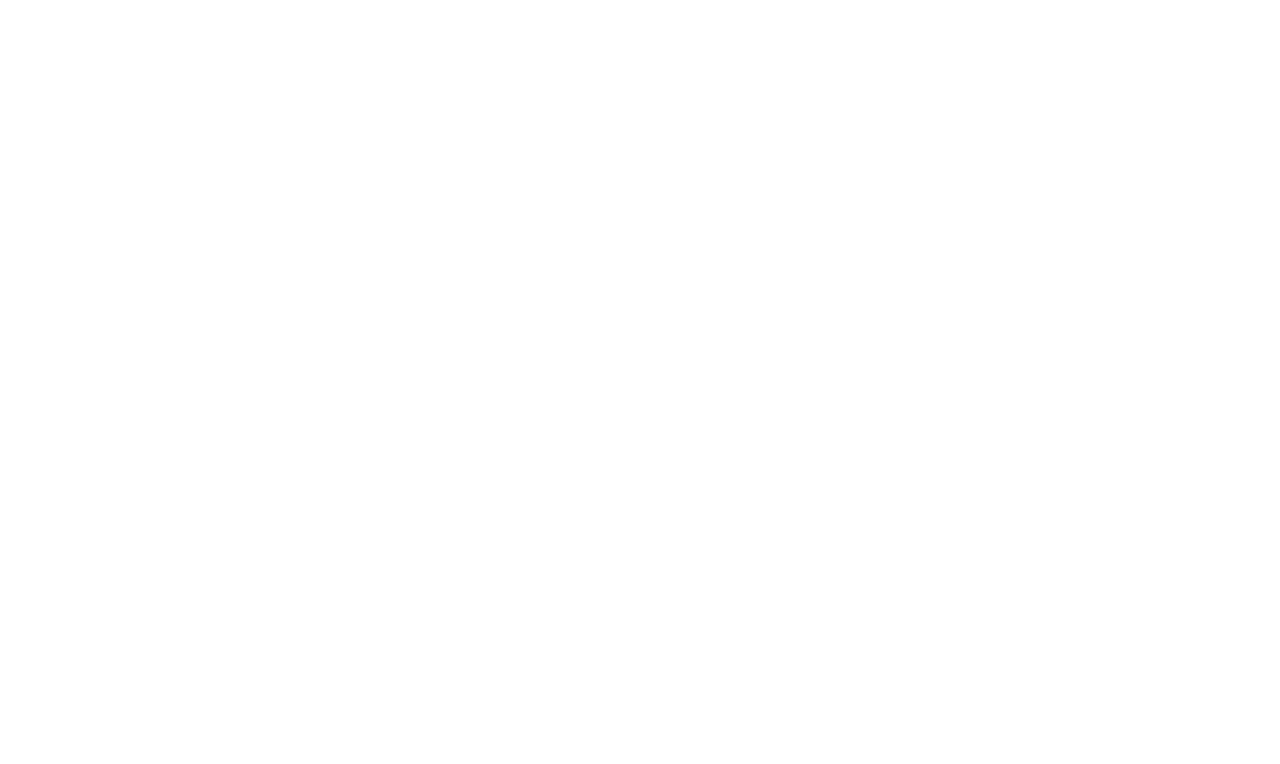
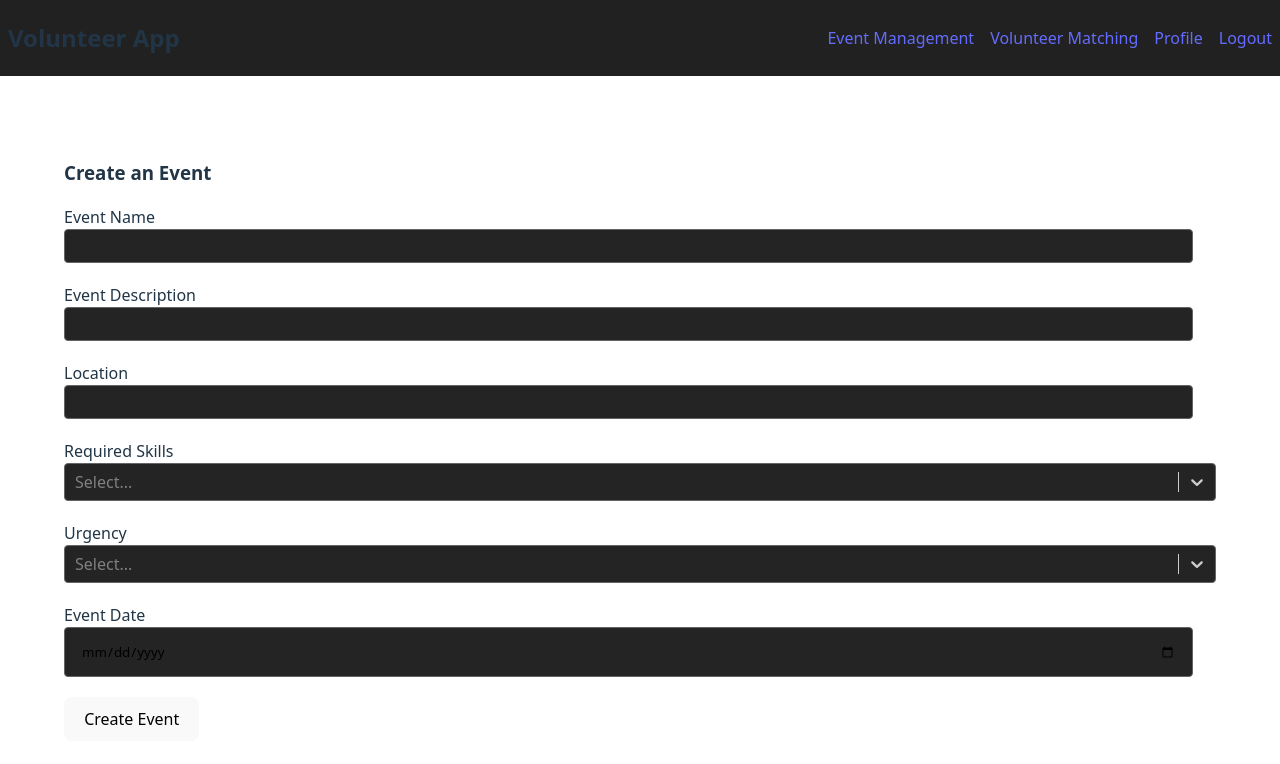
Before and after one commit to bsanchezhtx/volunteer-app, a React (Vite) app: page /events in a window 1280 px wide. Shown: the top 764 px of the page. Built offline with nearby package versions, Linux system fonts and the light colour scheme.

Commit message:
event management form w/ basic input validation

```diff
--- a/src/components/NavBar.tsx
+++ b/src/components/NavBar.tsx
@@ -8,6 +8,9 @@
       <ul>
         <li>
           <NavLink to="/events">Event Management</NavLink>
+        </li>
+        <li>
+          <NavLink to="/volunteers">Volunteer Matching</NavLink>
         </li>
         <li>
           <NavLink to="/profile">Profile</NavLink>
--- a/src/main.tsx
+++ b/src/main.tsx
@@ -18,6 +18,7 @@
       <Route path="/profile/" element={<Profile />} />
       <Route path="/dashboard" element={<Dashboard />} />
       <Route path="/events" element={<EventManagement />} />
+      <Route path="/volunteers" element={<VolunteerMatching />} />
     </Routes>
   </BrowserRouter>
 );
--- a/src/routes/EventManagement.css
+++ b/src/routes/EventManagement.css
@@ -0,0 +1,33 @@
+.form-container {
+  width: 50vw;
+  background-color: #303030;
+  border-radius: 0.25rem;
+  border: 1px solid #646464;
+  padding: 1.5rem;
+}
+
+.input-container {
+  width: 100%;
+  margin-bottom: 1.25rem;
+  white-space: nowrap;
+}
+
+label {
+  margin-bottom: 0;
+}
+
+input {
+  width: 98%;
+  height: 1.15rem;
+  border-radius: 0.25rem;
+  border: 1px solid #646464;
+  padding: 1rem;
+  transition: 0.2s ease;
+  outline: none;
+  background-color: #242424;
+
+}
+
+input:focus {
+  border-color: #535bf2;
+}
--- a/src/routes/EventManagement.tsx
+++ b/src/routes/EventManagement.tsx
@@ -1,5 +1,239 @@
+import NavBar from "../components/NavBar";
+import "./EventManagement.css";
+import { Controller, useForm, type SubmitHandler } from "react-hook-form";
+import Select from "react-select";
+
+interface EventInput {
+  eventName: string;
+  description: string;
+  location: string;
+  reqSkills: { value: string; label: string }[];
+  urgency: { value: number; label: string };
+  date: string;
+}
+
+const urgencyOptions = [
+  { value: 1, label: "Low" },
+  { value: 2, label: "Moderate" },
+  { value: 3, label: "High" },
+  { value: 4, label: "Critical" },
+];
+
+const skillsOptions = [
+  { value: "leadership", label: "Leadership" },
+  { value: "communication", label: "Communication" },
+  { value: "teamwork", label: "Teamwork" },
+];
+
 function EventManagement() {
-  return <></>;
+  const {
+    register,
+    handleSubmit,
+    formState: { errors },
+    control,
+  } = useForm<EventInput>({ mode: "onChange" });
+  const onSubmit: SubmitHandler<EventInput> = (data) => {
+    console.log(data);
+  };
+  return (
+    <div className="management-container">
+      <NavBar />
+      <div className="grid-container">
+        <h3>Create an Event</h3>
+        <form onSubmit={handleSubmit(onSubmit)}>
+          <div className="div1">
+            <div className="input-container">
+              <div className="label-container">
+                <label>Event Name</label>
+              </div>
+              <input
+                {...register("eventName", {
+                  required: "This field is required",
+                  maxLength: {
+                    value: 50,
+                    message: "Maximum of 100 characters",
+                  },
+                })}
+                id=""
+                type="text"
+                placeholder=""
+              />
+              {errors.eventName && (
+                <p role="alert">{errors.eventName.message}</p>
+              )}
+            </div>
+            <div className="div2">
+              <div className="input-container">
+                <div className="label-container">
+                  <label>Event Description</label>
+                </div>
+                <input
+                  {...register("description", {
+                    required: "This field is required",
+                    maxLength: {
+                      value: 1000,
+                      message: "Maximum of 1000 characters",
+                    },
+                  })}
+                  id=""
+                  type="text"
+                  placeholder=""
+                />
+                {errors.description && (
+                  <p role="alert">{errors.description.message}</p>
+                )}
+              </div>
+            </div>
+            <div className="div3">
+              <div className="input-container">
+                <div className="label-container">
+                  <label>Location</label>
+                </div>
+                <input
+                  {...register("location", {
+                    required: "This field is required",
+                    maxLength: {
+                      value: 100,
+                      message: "Maximum of 100 characters",
+                    },
+                  })}
+                  id=""
+                  type="text"
+                  placeholder=""
+                />
+                {errors.location && (
+                  <p role="alert">{errors.location.message}</p>
+                )}
+              </div>
+            </div>
+            <div className="div4">
+              <div className="input-container">
+                <div className="label-container">
+                  <label>Required Skills</label>
+                </div>
+                <Controller
+                  control={control}
+                  rules={{ required: "This field is required" }}
+                  name="reqSkills"
+                  render={({ field: { onChange } }) => (
+                    <Select
+                      options={skillsOptions}
+                      isMulti
+                      onChange={onChange}
+                      styles={{
+                        control: (baseStyles, state) => ({
+                          ...baseStyles,
+                          borderColor: state.isFocused ? "#535bf2" : "#646464",
+                          borderRadius: "0.25rem",
+                          borderWidth: "1px",
+                          backgroundColor: "#242424",
+                        }),
+                        multiValue: (baseStyles, state) => ({
+                          ...baseStyles,
+                          backgroundColor: "#303030",
+                        }),
+                        multiValueLabel: (baseStyles, state) => ({
+                          ...baseStyles,
+                          color: "white",
+                        }),
+                        menu: (baseStyles, state) => ({
+                          ...baseStyles,
+                          backgroundColor: "#242424",
+                          borderWidth: "1px",
+                          borderColor: "#535bf2",
+                        }),
+                        option: (baseStyles, state) => ({
+                          ...baseStyles,
+                          color: state.isFocused ? "#535bf2" : "",
+                          backgroundColor: state.isFocused ? "#303030" : "",
+                          borderWidth: "1px",
+                          borderColor: "#535bf2",
+                        }),
+                      }}
+                    />
+                  )}
+                />
+
+                {errors.reqSkills && (
+                  <p role="alert">{errors.reqSkills.message}</p>
+                )}
+              </div>
+            </div>
+            <div className="div5">
+              <div className="input-container">
+                <div className="label-container">
+                  <label>Urgency</label>
+                </div>
+                <Controller
+                  control={control}
+                  rules={{ required: "This field is required" }}
+                  name="urgency"
+                  render={({ field: { onChange } }) => (
+                    <Select
+                      options={urgencyOptions}
+                      onChange={onChange}
+                      styles={{
+                        control: (baseStyles, state) => ({
+                          ...baseStyles,
+                          borderColor: state.isFocused ? "#535bf2" : "#646464",
+                          borderRadius: "0.25rem",
+                          borderWidth: "1px",
+                          backgroundColor: "#242424",
+                        }),
+                        singleValue: (baseStyles, state) => ({
+                          ...baseStyles,
+                          color: "#535bf2",
+                        }),
+                        multiValueLabel: (baseStyles, state) => ({
+                          ...baseStyles,
+                          color: "white",
+                        }),
+                        menu: (baseStyles, state) => ({
+                          ...baseStyles,
+                          backgroundColor: "#242424",
+                          borderWidth: "1px",
+                          borderColor: "#535bf2",
+                        }),
+                        option: (baseStyles, state) => ({
+                          ...baseStyles,
+                          color: state.isFocused ? "#535bf2" : "",
+                          backgroundColor: state.isFocused ? "#303030" : "",
+                          borderWidth: "1px",
+                          borderColor: "#535bf2",
+                        }),
+                      }}
+                    />
+                  )}
+                />
+
+                {errors.reqSkills && (
+                  <p role="alert">{errors.reqSkills.message}</p>
+                )}
+              </div>
+            </div>
+            <div className="div6">
+              <div className="input-container">
+                <div className="label-container">
+                  <label>Event Date</label>
+                </div>
+                <input
+                  {...register("date", {
+                    required: "This field is required",
+                  })}
+                  id=""
+                  type="date"
+                  placeholder=""
+                  className="date-picker"
+                />
+                {errors.date && <p role="alert">{errors.date.message}</p>}
+              </div>
+            </div>
+          </div>
+          <button type="submit">Create Event</button>
+        </form>
+      </div>
+    </div>
+  );
 }
 
 export default EventManagement;
--- a/src/routes/Profile.tsx
+++ b/src/routes/Profile.tsx
@@ -27,7 +27,7 @@
     handleSubmit,
     formState: { errors },
     control,
-  } = useForm<ProfileInput>();
+  } = useForm<ProfileInput>({ mode: "onChange" });
   const onSubmit: SubmitHandler<ProfileInput> = (data) => {
     console.log(data);
   };
@@ -299,8 +299,8 @@
                   placeholder=""
                   className="date-picker"
                 />
-                {errors.preferences && (
-                  <p role="alert">{errors.preferences.message}</p>
+                {errors.availability && (
+                  <p role="alert">{errors.availability.message}</p>
                 )}
               </div>
             </div>
--- a/src/routes/SignUp.css
+++ b/src/routes/SignUp.css
@@ -23,17 +23,17 @@
   padding: 1.5rem;
 }
 
-.form-container .input {
+.input-container {
   width: 100%;
   margin-bottom: 1.25rem;
   white-space: nowrap;
 }
 
-.form-container .input p {
+label {
   margin-bottom: 0;
 }
 
-.form-container .input .input-field {
+input {
   width: 98%;
   height: 1.15rem;
   border-radius: 0.25rem;
@@ -45,7 +45,7 @@
 
 }
 
-.form-container .input .input-field:focus {
+input:focus {
   border-color: #535bf2;
 }
 
--- a/src/routes/VolunteerMatching.tsx
+++ b/src/routes/VolunteerMatching.tsx
@@ -1,5 +1,12 @@
+import NavBar from "../components/NavBar";
+import "./VolunteerMatching.css";
+
 function VolunteerMatching() {
-  return <></>;
+  return (
+    <>
+      <NavBar></NavBar>
+    </>
+  );
 }
 
 export default VolunteerMatching;
```
